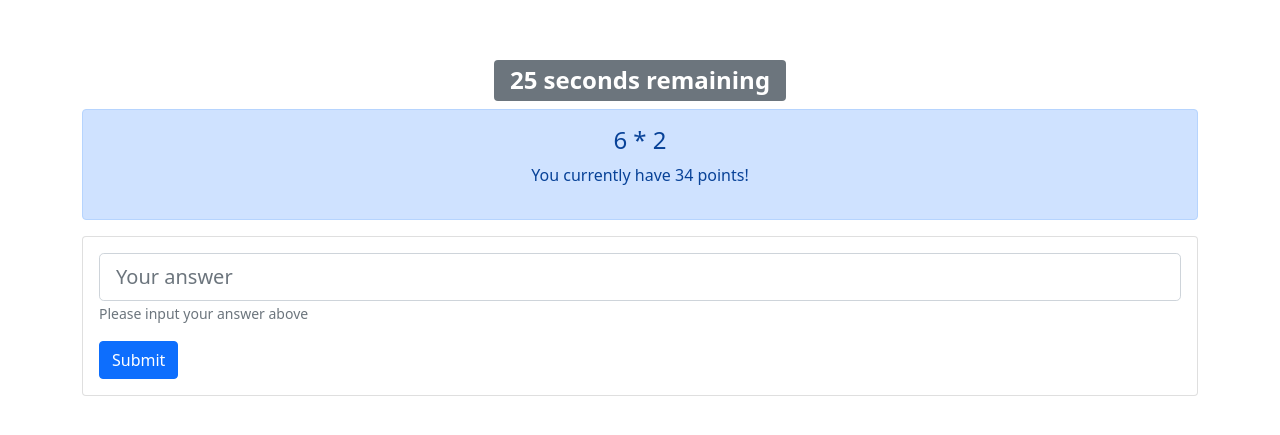
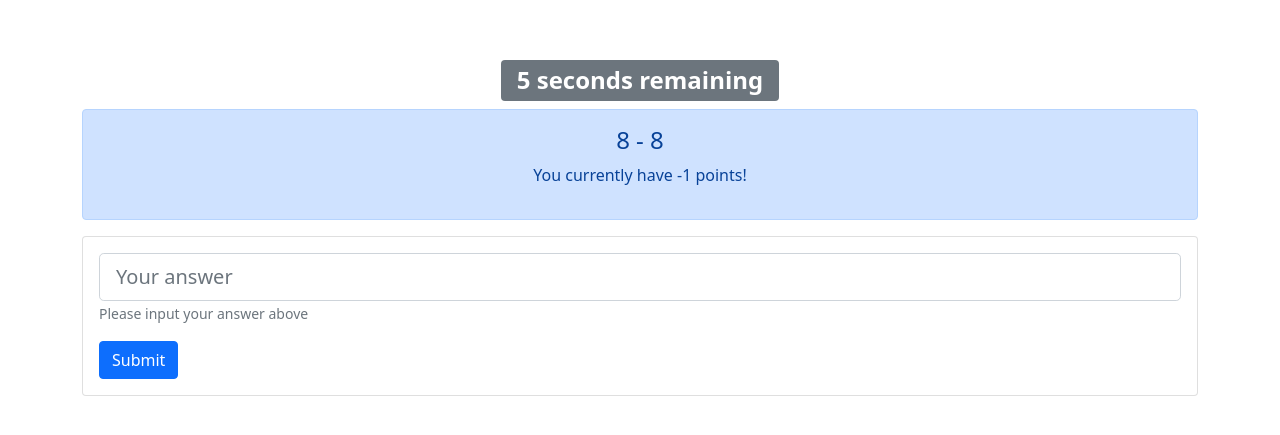
Before and after one commit to keemcodes/MathJS-API-Integration, a React (Create React App) app: page / in a window 1280 px wide. Shown: the part 149-584 px from the top of the page. Built offline with nearby package versions, Linux system fonts and the light colour scheme; the HTML template or start-up script is replaced by a standard one.

Commit message:
core code is close to done, conceptually exists

```diff
--- a/src/App.js
+++ b/src/App.js
@@ -1,4 +1,4 @@
-import { useState, useEffect } from "react";
+import { useState, useEffect, useCallback } from "react";
 import "./App.css";
 import "../node_modules/bootstrap/dist/css/bootstrap.min.css";
 
@@ -14,11 +14,26 @@ import {
 } from "react-bootstrap";
 
 function App() {
-  const [timeLeft, setTimeLeft] = useState(30);
+  const time = 5;
+
+  const generateQuestion = useCallback(() => {
+    const firstNumber = Math.floor(Math.random() * 9) + 1;
+    const secondNumber = Math.floor(Math.random() * 9) + 1;
+    const randomOperation = Math.floor(Math.random() * 2) + 1;
+    if (firstNumber >= secondNumber)
+      return `${firstNumber} ${operations(randomOperation)} ${secondNumber}`;
+    else return `${secondNumber} ${operations(randomOperation)} ${firstNumber}`;
+  }, []);
+
+  const [timeLeft, setTimeLeft] = useState(time);
   const [question, setQuestion] = useState(generateQuestion);
+  const [points, setPoints] = useState(0);
+
   useEffect(() => {
     if (timeLeft === 0) {
-      setTimeLeft(null);
+      setQuestion(generateQuestion);
+      setTimeLeft(time);
+      setPoints((points) => points-1)
     }
     if (!timeLeft) return;
     const intervalId = setInterval(() => {
@@ -26,10 +41,8 @@ function App() {
     }, 1000);
 
     return () => clearInterval(intervalId);
-  }, [timeLeft]);
-  // function getSolution() {
-  //   fetch()
-  // }
+  }, [timeLeft, question, generateQuestion, points]);
+
   function operations(operation) {
     switch (operation) {
       default:
@@ -40,16 +53,7 @@ function App() {
         return "-";
       case 2:
         return "*";
-      // case 3: return '/'
     }
-  }
-  function generateQuestion() {
-    const firstNumber = Math.floor(Math.random() * 9) + 1;
-    const secondNumber = Math.floor(Math.random() * 9) + 1;
-    const randomOperation = Math.floor(Math.random() * 2) + 1;
-    if (firstNumber >= secondNumber)
-      return(`${firstNumber} ${operations(randomOperation)} ${secondNumber}`);
-    else return(`${secondNumber} ${operations(randomOperation)} ${firstNumber}`);
   }
   return (
     <Container className="center">
@@ -63,7 +67,7 @@ function App() {
           </h2>
           <Alert variant="primary text-center">
             <Alert.Heading>{question}</Alert.Heading>
-            <p>You currently have 34 points!</p>
+            <p>You currently have {points} points!</p>
           </Alert>
         </Col>
       </Row>
@@ -82,8 +86,9 @@ function App() {
                 type="submit"
                 onClick={(e) => {
                   e.preventDefault();
-                  setTimeLeft(30)
-                  // setQuestion(generateQuestion)
+                  setTimeLeft(time);
+                  setQuestion(generateQuestion)
+                  setPoints(points => points+10)
                 }}
               >
                 Submit
```
